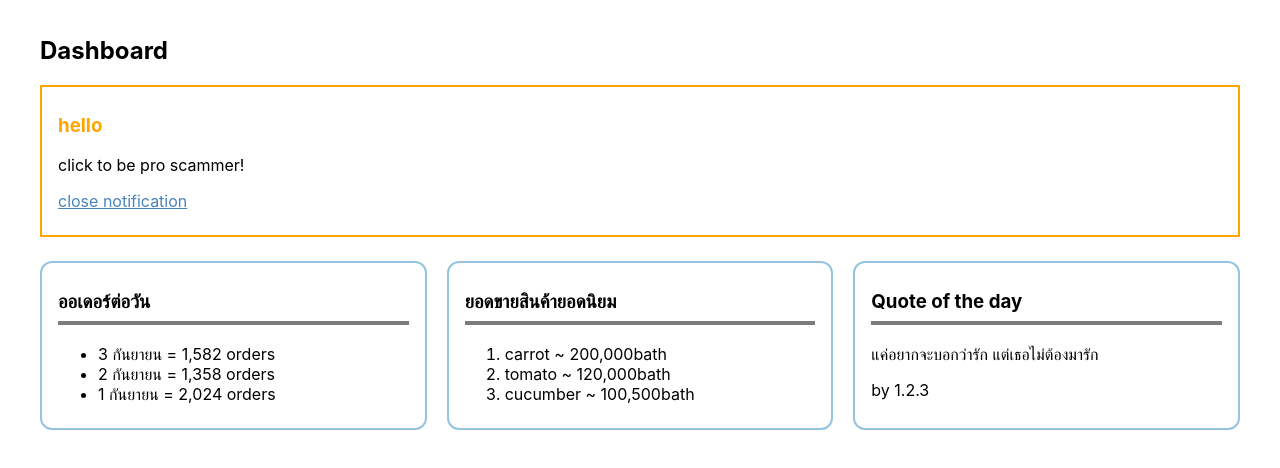
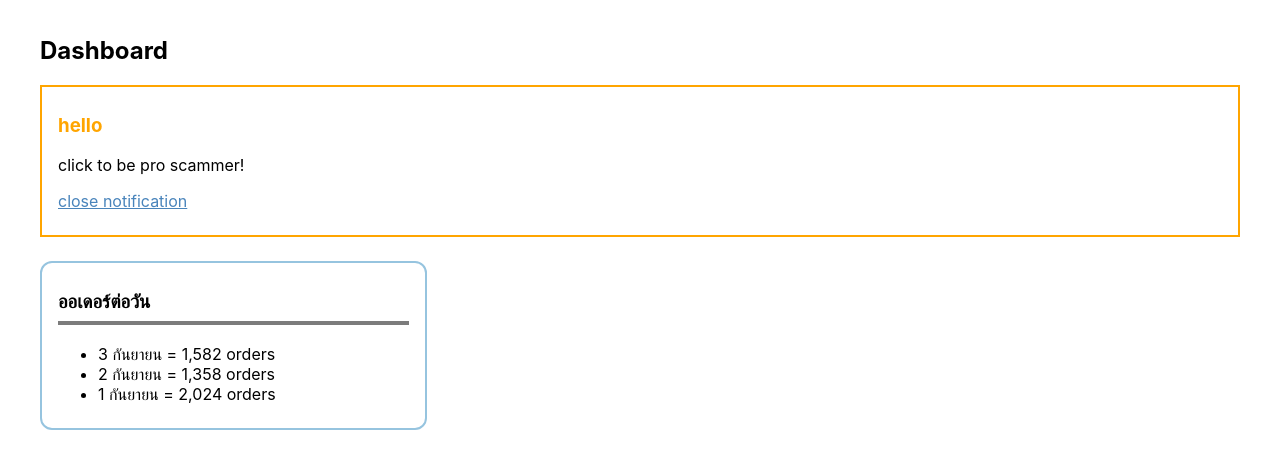
Before and after one commit to Yayawak/React-learning, a React (Create React App) app: page / in a window 1280 px wide. Shown: the top 468 px of the page. Built offline with nearby package versions, Linux system fonts and the light colour scheme.

Commit message:
delate 2 divs

```diff
--- a/src/App.js
+++ b/src/App.js
@@ -17,17 +17,7 @@ function App() {
                             <li>1 กันยายน = 2,024 orders</li>
                         </ul>
                     </Box>
-                    <Box title='ยอดขายสินค้ายอดนิยม'>
-                        <ol>
-                            <li>carrot ~ 200,000bath</li>
-                            <li>tomato ~ 120,000bath</li>
-                            <li>cucumber ~ 100,500bath</li>
-                        </ol>
-                    </Box>
-                    <Box title='Quote of the day'>
-                        <p>แค่อยากจะบอกว่ารัก แต่เธอไม่ต้องมารัก</p>
-                        <p>by 1.2.3</p>
-                    </Box>
+
                 </Grid>
             </div>
         </section>
```
